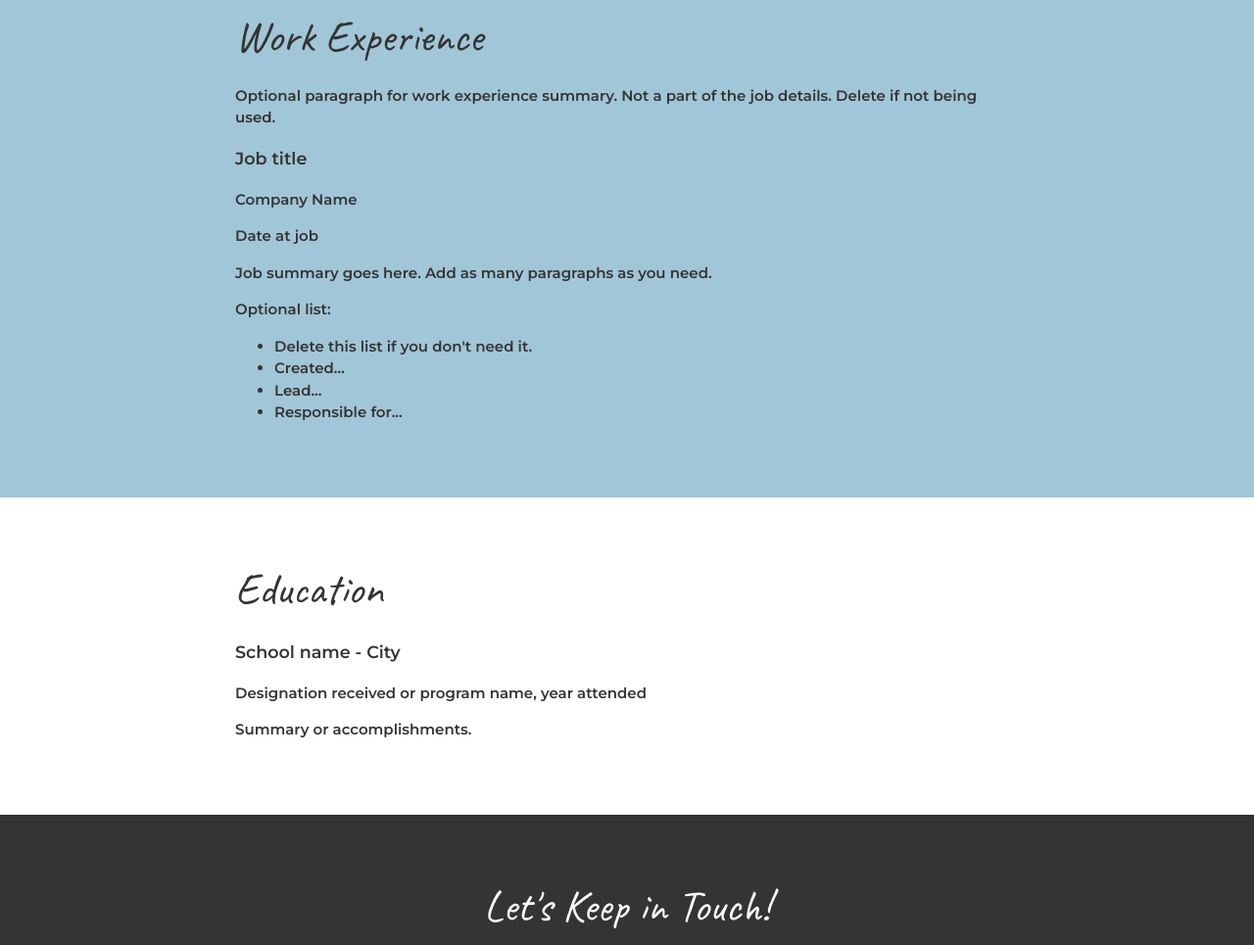
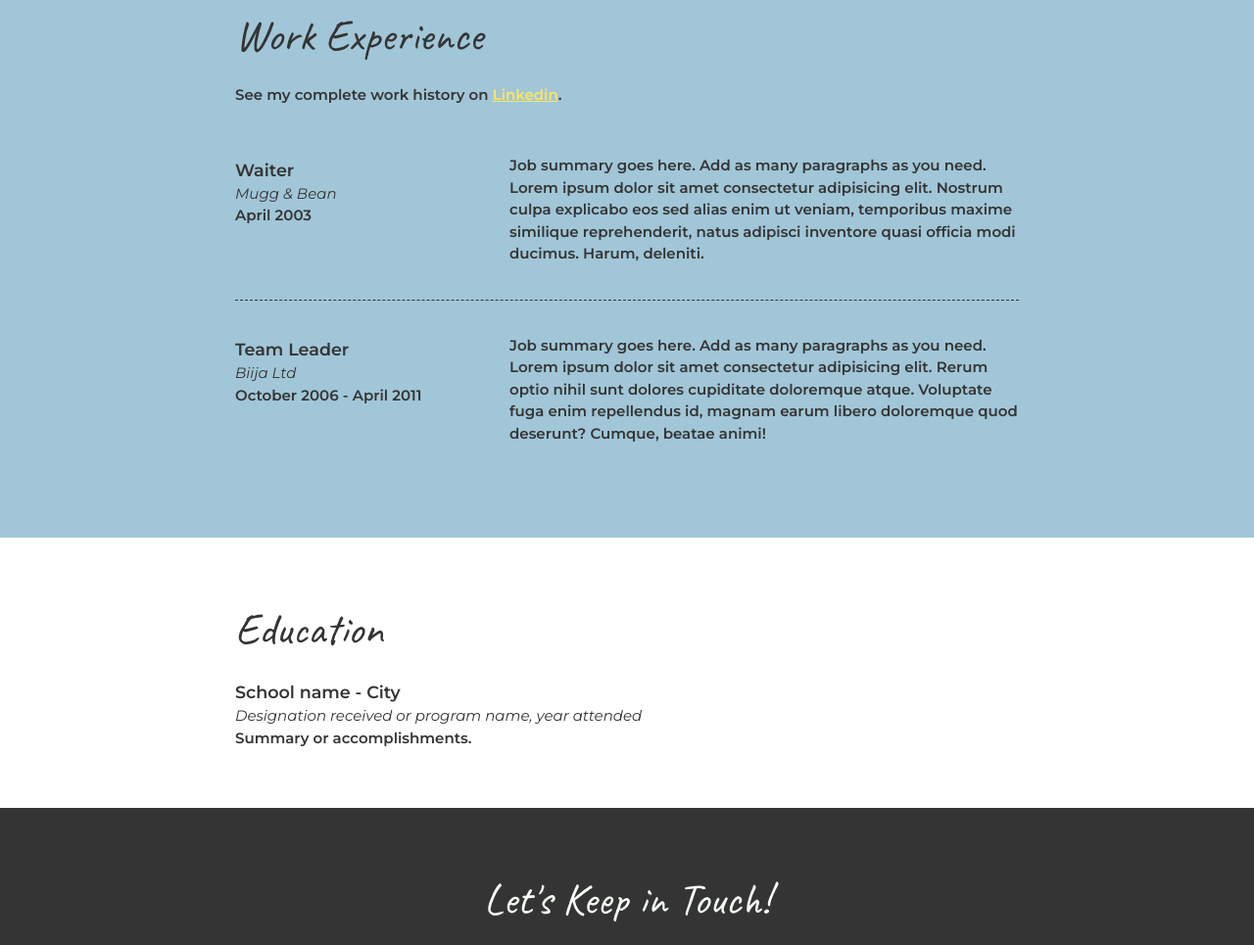
Before and after one commit to Shimazaky80/css-portfolio, a plain HTML site: page index.html in a window 1280 px wide. Shown: the part 1315-2280 px from the top of the page at 98% size. Drawn offline with Linux system fonts and the light colour scheme.

Commit message:
update index.html & styles.css

```diff
--- a/css/styles.css
+++ b/css/styles.css
@@ -59,6 +59,27 @@ h1, h2 {
     padding: 60px 0;
 }
 
+h3 {
+    margin-bottom: 0;
+}
+
+.item-details h3 + p {
+    font-style: italic;
+}
+
+.item-details h3 ~ p {
+    margin: 0;
+}
+
+.divider > section {
+    border-bottom: 1px dashed #343434;
+    padding: 20px 0;
+}
+
+/* removes the border on the last div item */
+.divider > section:last-of-type {
+    border-bottom: none;
+}
 
 /* Profile
 -----------------------------------*/
@@ -94,8 +115,6 @@ header {
 
 .project-item {
     overflow: hidden;
-    border-bottom: 1px dashed #343434;
-    padding: 20px 0;
 }
 
 .project-item img {
@@ -114,6 +133,11 @@ header {
     background-color: #A1C6D7;
 }
 
+.job-item {
+    display: grid;
+    grid-template-columns: 1fr 2fr;
+    column-gap: 20px;
+}
 
 /* Education
 -----------------------------------*/
--- a/index.html
+++ b/index.html
@@ -24,7 +24,7 @@
 
       <!-- ********************  PROJECTS / PORTFOLIO  ********************* -->
       <section class="projects">
-        <div class="content-wrap">
+        <div class="content-wrap divider">
           <h2>Featured Projects</h2>
           <p>View selected projects below. More information can be found at <a href="http://shimazaky.com">shimazaky.com</a>.</p>
           <!-- Copy the whole <section> block to add more projects. -->
@@ -50,31 +50,56 @@
 
       <!-- ***********************  WORK EXPERIENCE  *********************** -->
       <section class="work-experience">
-        <div class="content-wrap">
+        <div class="content-wrap item-details divider">
           <h2>Work Experience</h2>
-          <p>Optional paragraph for work experience summary. Not a part of the job details. Delete if not being used.</p>
+          <p>See my complete work history on <a href="https://www.linkedin.com/in/jose-sonhy-96949aa2/">Linkedin</a>.</p>
 
           <!-- Copy this whole <section> block to add more jobs. -->
-          <section>
-              <h3>Job title</h3>
-              <p>Company Name</p>
-              <p>Date at job</p>
-              <p>Job summary goes here. Add as many paragraphs as you need.</p>
-              <p>Optional list:</p>
+
+          <!-- Job 1 -->
+          <section class="job-item">
+            <div class="job-details">
+              <h3>Waiter</h3>
+              <p>Mugg & Bean</p>
+              <p>April 2003</p>
+            </div>
+            <div class="job-summary">
+              <p>Job summary goes here. Add as many paragraphs as you need. Lorem ipsum dolor sit amet consectetur adipisicing elit. Nostrum culpa explicabo eos sed alias enim ut veniam, temporibus maxime similique reprehenderit, natus adipisci inventore quasi officia modi ducimus. Harum, deleniti.</p>
+              <!-- <p>Optional list:</p>
               <ul>
                 <li>Delete this list if you don't need it.</li>
                 <li>Created...</li>
                 <li>Lead...</li>
                 <li>Responsible for...</li>
-              </ul>
-          </div>
-        </section>
+              </ul> -->
+            </div>
+          </section>
+
+          <!-- Job 2 -->
+          <section class="job-item">
+            <div class="job-details">
+              <h3>Team Leader</h3>
+              <p>Biija Ltd</p>
+              <p>October 2006 - April 2011</p>
+            </div>
+            <div class="job-summary">
+              <p>Job summary goes here. Add as many paragraphs as you need. Lorem ipsum dolor sit amet consectetur adipisicing elit. Rerum optio nihil sunt dolores cupiditate doloremque atque. Voluptate fuga enim repellendus id, magnam earum libero doloremque quod deserunt? Cumque, beatae animi!</p>
+              <!-- <p>Optional list:</p>
+              <ul>
+                <li>Delete this list if you don't need it.</li>
+                <li>Created...</li>
+                <li>Lead...</li>
+                <li>Responsible for...</li>
+              </ul> -->
+            </div>
+          </section>
+        </div>
         <!-- End of Job block. -->
       </section>
 
       <!-- ******************  EDUCATION & CERTIFICATIONS ****************** -->
-      <section class="education">
-        <div class="content-wrap">
+      <section class="education item-details">
+        <div class="content-wrap item-details">
           <h2>Education</h2>
 
           <!-- Copy this whole <section> block to add more schools. -->
```
